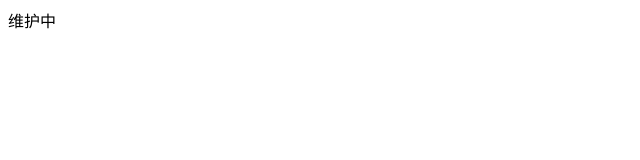
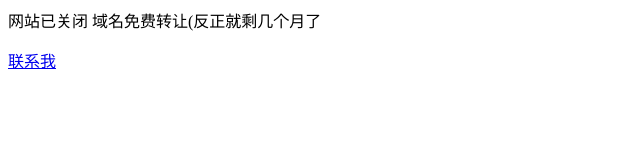
Before and after one commit to HSAllenbili/HSAllenbili.github.io, a plain HTML site: page index.htm in a window 1280 px wide. Shown: the whole page, without its empty margins (0-640 px from the left). Drawn offline with Linux system fonts and the light colour scheme.

Commit message:
Update index.htm

```diff
--- a/index.htm
+++ b/index.htm
@@ -1 +1,2 @@
-<p>维护中</p>
+<p>网站已关闭 域名免费转让(反正就剩几个月了</p>
+<a href="http://hsallen.club/">联系我</a>
```
